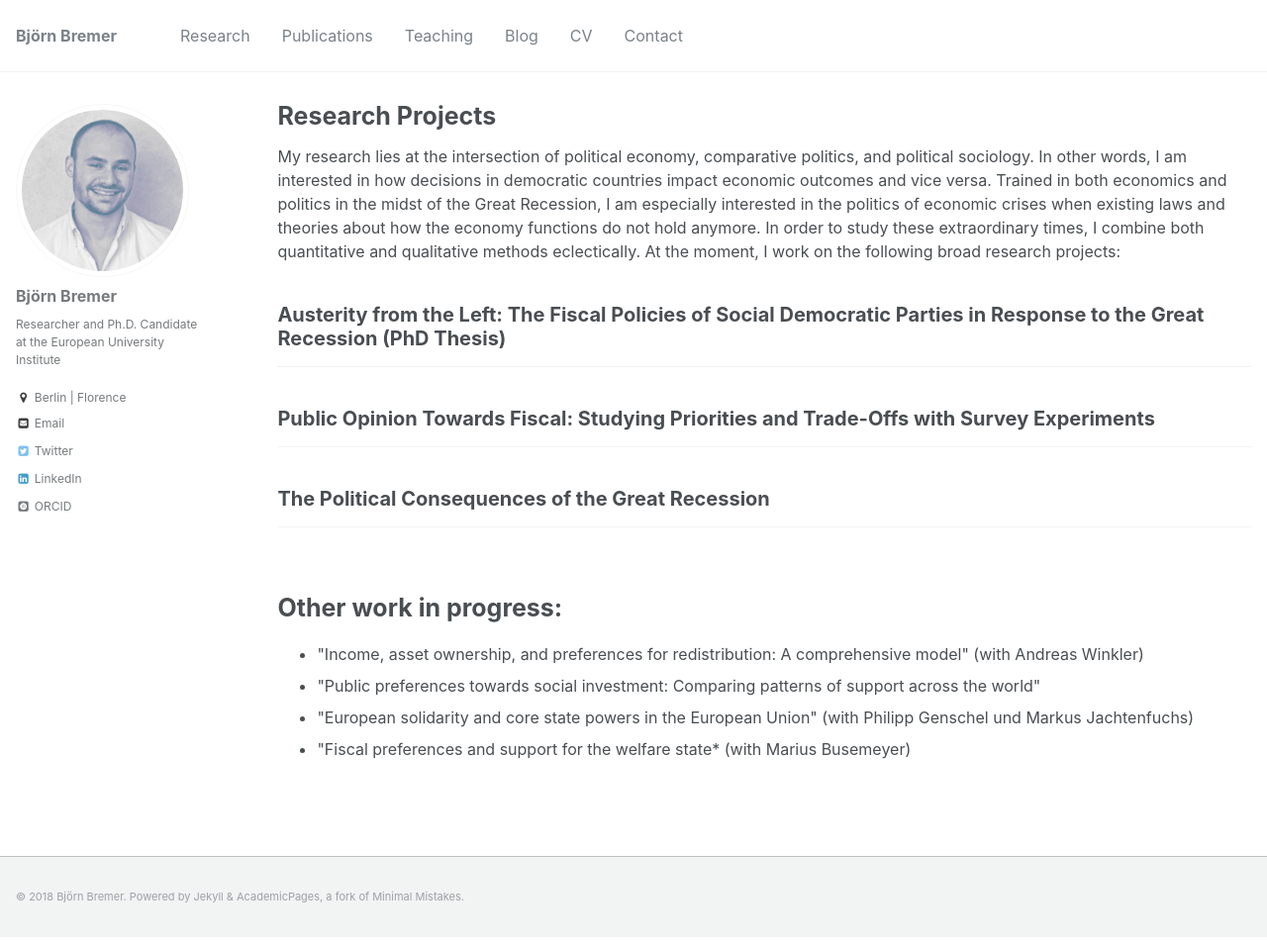
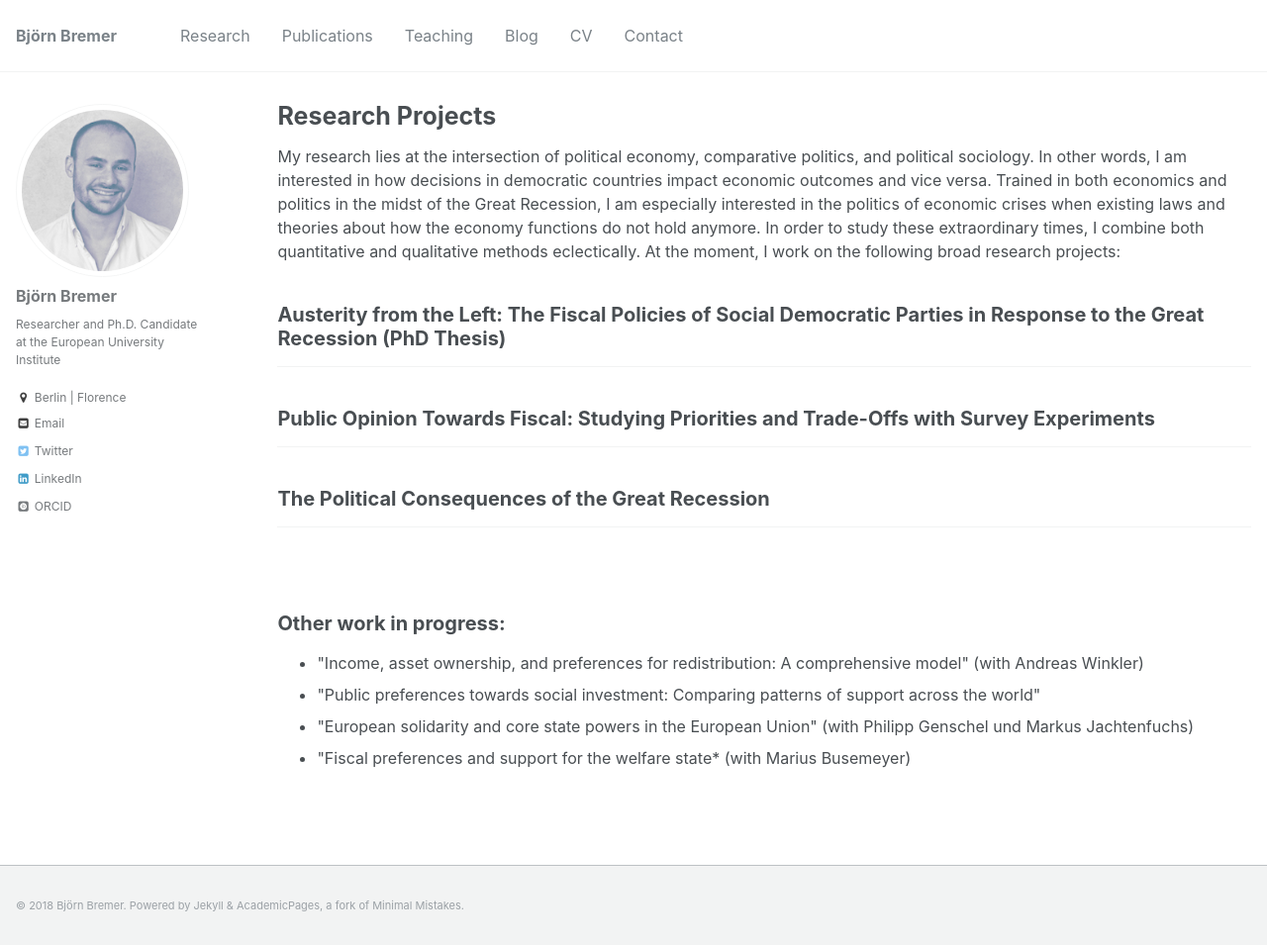
Before and after one commit to bjoernbremer/bjoernbremer.github.io, a Jekyll site: the page built from _pages/projects.html, in a window 1280 px wide and 955 px high. Shown: the whole window at 99% size. Built offline with Jekyll 4.4.1, drawn with Linux system fonts in a browser that asks for light colours; some web fonts are replaced.

Commit message:
update website

```diff
--- a/_pages/projects.html
+++ b/_pages/projects.html
@@ -15,7 +15,7 @@ author_profile: true
 
 <br />
 
-<p><h1>Other work in progress:</h1></p>
+<h2>Other work in progress:</h2>
 
 <ul>
 <li>"Income, asset ownership, and preferences for redistribution: A comprehensive model" (with Andreas Winkler)</li>
```
